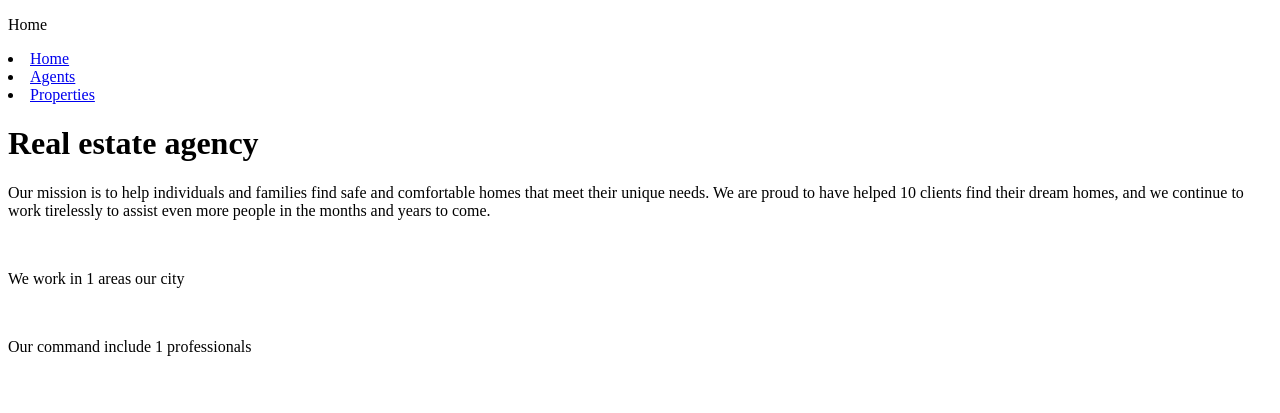
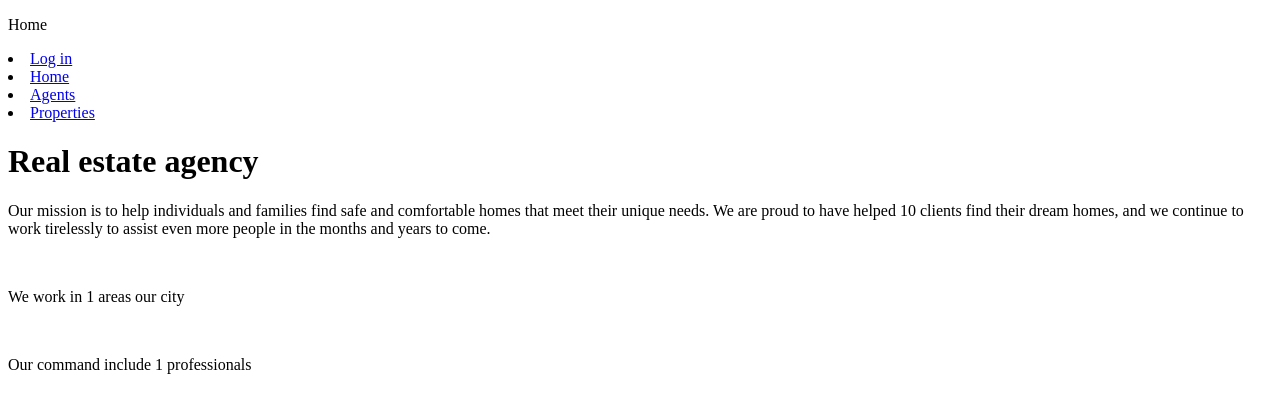
Before and after one commit to viktoria-rybenchuk/real-estate-agency, a Django app: template templates/agency/index.html in a window 1280 px wide. Shown: the top 413 px of the page. Run offline with Django 4.2, Linux system fonts and the light colour scheme; the template is opened without the code that fills it: most values are stand-ins (such as "Sample title", 1, 10 or a date in 2020).

Commit message:
Add link to logout and login sidebar

```diff
--- a/templates/includes/sidebar.html
+++ b/templates/includes/sidebar.html
@@ -1,4 +1,10 @@
 <ur>
+	{% if user.is_authenticated %}
+		<li><a href="{% url 'logout' %}">Log out</a></li>
+	{% else %}
+		<li><a href="{% url 'login' %}">Log in</a></li>
+	{% endif %}
+
 	<li><a href="{% url "agency:index" %}">Home</a></li>
 	<li><a href="{% url "agency:agent-list" %}">Agents</a></li>
 	<li><a href="{% url "agency:property-list" %}">Properties</a></li>
```
